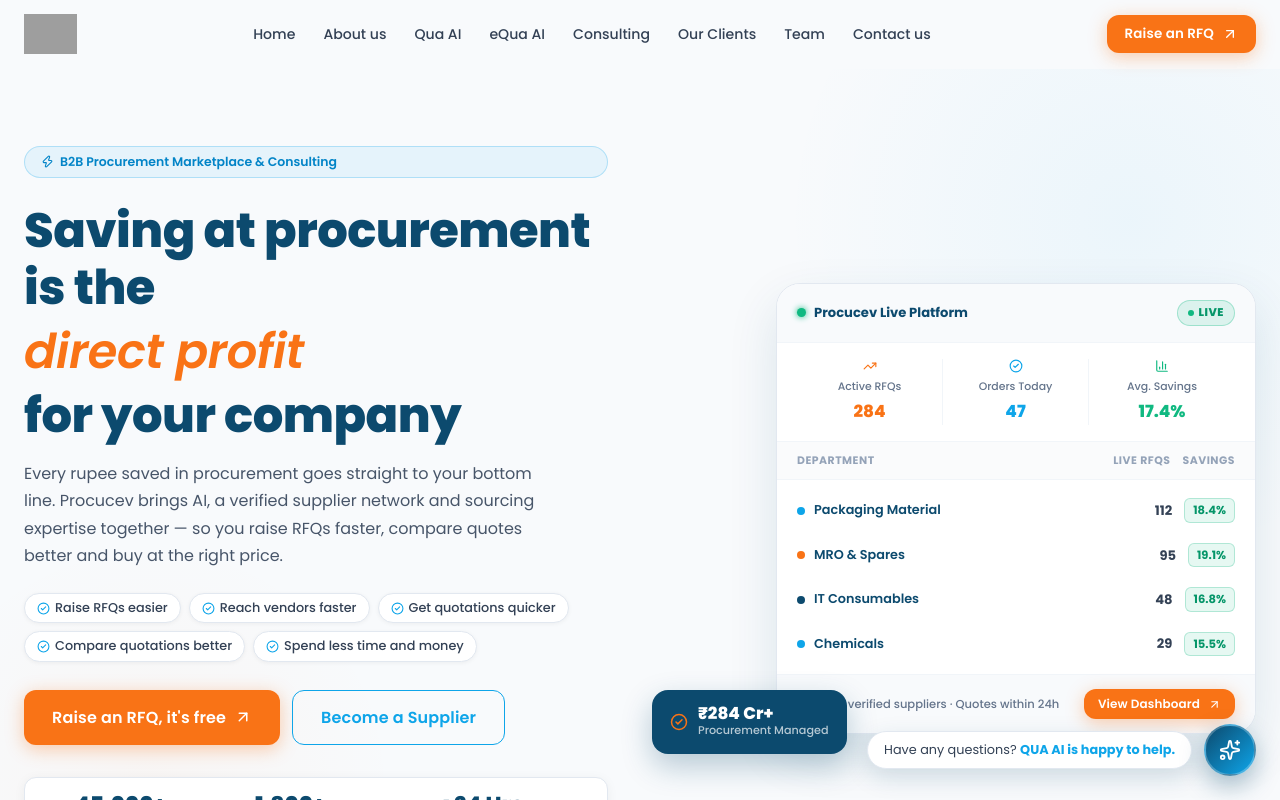
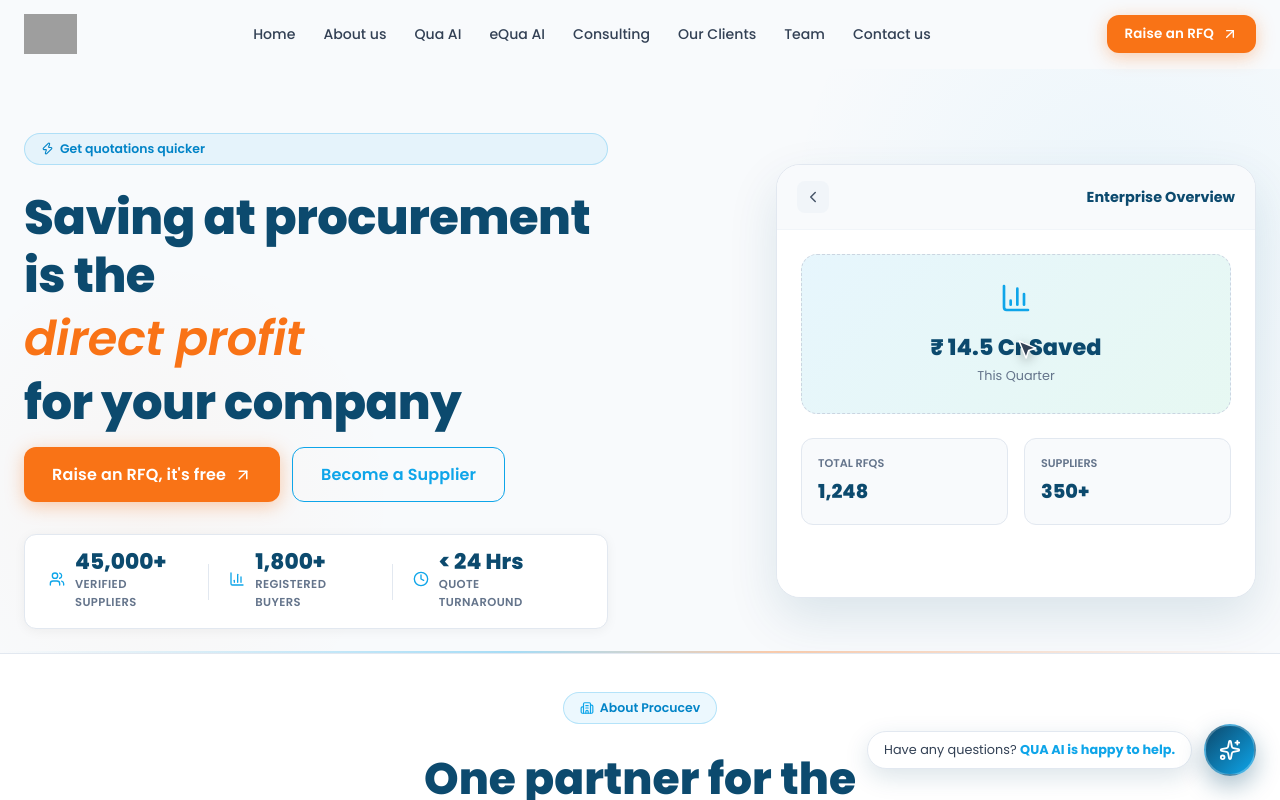
Before and after one commit to Anurag-git04/Procucev_version_02, a React (Vite) app: page / in a window 1280 px wide. Shown: the top 800 px of the page. Built offline with nearby package versions, Linux system fonts and the light colour scheme; grey boxes are pictures that could not be loaded.

Commit message:
changes on october 06

```diff
--- a/src/components/ClientsSection.jsx
+++ b/src/components/ClientsSection.jsx
@@ -66,14 +66,26 @@
           </p>
         </div>
 
-        {/* Brand chips */}
-        <div className="cl-brands-grid">
-          {clients.map((brand, i) => (
-            <div key={i} className="cl-brand-chip">
-              <span className="cl-brand-dot" />
-              <span>{brand}</span>
+        {/* Brand chips Marquee */}
+        <div className="cl-marquee-container">
+          <div className="cl-marquee-track">
+            <div className="cl-marquee-set">
+              {clients.map((brand, i) => (
+                <div key={`a-${i}`} className="cl-brand-chip">
+                  <span className="cl-brand-dot" />
+                  <span>{brand}</span>
+                </div>
+              ))}
             </div>
-          ))}
+            <div className="cl-marquee-set" aria-hidden="true">
+              {clients.map((brand, i) => (
+                <div key={`b-${i}`} className="cl-brand-chip">
+                  <span className="cl-brand-dot" />
+                  <span>{brand}</span>
+                </div>
+              ))}
+            </div>
+          </div>
         </div>
 
         {/* Industries */}
@@ -112,14 +124,38 @@
           border-top: 1px solid #E2E8F0;
         }
 
-        /* Brands */
-        .cl-brands-grid {
+        /* Brands Marquee */
+        .cl-marquee-container {
+          overflow: hidden;
+          width: 100%;
+          margin-bottom: 40px;
           display: flex;
-          flex-wrap: wrap;
-          gap: 10px;
-          justify-content: center;
-          margin-bottom: 40px;
+          position: relative;
+          mask-image: linear-gradient(to right, transparent, black 10%, black 90%, transparent);
+          -webkit-mask-image: linear-gradient(to right, transparent, black 10%, black 90%, transparent);
         }
+
+        .cl-marquee-track {
+          display: flex;
+          gap: 12px;
+        }
+
+        .cl-marquee-set {
+          display: flex;
+          gap: 12px;
+          flex-shrink: 0;
+          animation: marquee 20s linear infinite;
+        }
+
+        .cl-marquee-track:hover .cl-marquee-set {
+          animation-play-state: paused;
+        }
+
+        @keyframes marquee {
+          0% { transform: translateX(0); }
+          100% { transform: translateX(calc(-100% - 12px)); }
+        }
+
         .cl-brand-chip {
           display: flex; align-items: center; gap: 8px;
           background: #F8FAFC;
@@ -129,6 +165,7 @@
           font-size: 0.88rem; font-weight: 700;
           color: #0C4A6E;
           transition: all 0.2s ease;
+          white-space: nowrap;
         }
         .cl-brand-chip:hover {
           border-color: #0EA5E9;
--- a/src/components/VideoHero.jsx
+++ b/src/components/VideoHero.jsx
@@ -1,5 +1,5 @@
 import React, { useState, useEffect } from 'react';
-import { ArrowUpRight, CheckCircle2, TrendingUp, Zap, Users, BarChart3, Clock } from 'lucide-react';
+import { ArrowUpRight, CheckCircle2, TrendingUp, Zap, Users, BarChart3, Clock, ChevronLeft } from 'lucide-react';
 
 export default function VideoHero({ onOpenDemo }) {
   const headlines = [
@@ -24,17 +24,8 @@
   ];
 
   const [activeIdx, setActiveIdx] = useState(0);
-
-  useEffect(() => {
-    const t = setInterval(() => setActiveIdx(i => (i + 1) % headlines.length), 4200);
-    return () => clearInterval(t);
-  }, [headlines.length]);
-
-  const stats = [
-    { label: 'Verified Suppliers', value: '45,000+', icon: <Users size={16} /> },
-    { label: 'Registered Buyers',  value: '1,800+',  icon: <BarChart3 size={16} /> },
-    { label: 'Quote Turnaround',   value: '< 24 Hrs', icon: <Clock size={16} /> },
-  ];
+  const [activeHighlightIdx, setActiveHighlightIdx] = useState(0);
+  const [dashStep, setDashStep] = useState(0);
 
   const highlights = [
     'Raise RFQs easier',
@@ -44,11 +35,57 @@
     'Spend less time and money',
   ];
 
+  useEffect(() => {
+    const t = setInterval(() => setActiveIdx(i => (i + 1) % headlines.length), 4200);
+    return () => clearInterval(t);
+  }, [headlines.length]);
+
+  useEffect(() => {
+    const t2 = setInterval(() => setActiveHighlightIdx(i => (i + 1) % highlights.length), 2500);
+    return () => clearInterval(t2);
+  }, [highlights.length]);
+
+  useEffect(() => {
+    const sequence = [
+      { step: 0, duration: 2000 },
+      { step: 1, duration: 800 },
+      { step: 2, duration: 800 },
+      { step: 3, duration: 300 },
+      { step: 4, duration: 800 },
+      { step: 5, duration: 800 },
+      { step: 6, duration: 300 },
+      { step: 7, duration: 600 },
+      { step: 8, duration: 1500 },
+      { step: 9, duration: 600 },
+      { step: 10, duration: 300 },
+      { step: 11, duration: 600 },
+    ];
+    let i = 0;
+    let t;
+    const run = () => {
+      setDashStep(sequence[i].step);
+      t = setTimeout(() => {
+        i = (i + 1) % sequence.length;
+        run();
+      }, sequence[i].duration);
+    };
+    run();
+    return () => clearTimeout(t);
+  }, []);
+
+  const stats = [
+    { label: 'Verified Suppliers', value: '45,000+', icon: <Users size={16} /> },
+    { label: 'Registered Buyers', value: '1,800+', icon: <BarChart3 size={16} /> },
+    { label: 'Quote Turnaround', value: '< 24 Hrs', icon: <Clock size={16} /> },
+  ];
+
   const liveMetrics = [
     { dept: 'Packaging Material', rfqs: 112, savings: '18.4%', color: '#0EA5E9' },
     { dept: 'MRO & Spares',       rfqs: 95,  savings: '19.1%', color: '#F97316' },
     { dept: 'IT Consumables',     rfqs: 48,  savings: '16.8%', color: '#0C4A6E' },
     { dept: 'Chemicals',          rfqs: 29,  savings: '15.5%', color: '#0EA5E9' },
+    { dept: 'Logistics',          rfqs: 74,  savings: '14.2%', color: '#10B981' },
+    { dept: 'Office Supplies',    rfqs: 31,  savings: '12.0%', color: '#F97316' },
   ];
 
   return (
@@ -65,8 +102,14 @@
         <div className="v2-hero-left">
           {/* Tagline badge */}
           <div className="badge-tag-pill">
-            <Zap size={13} />
-            B2B Procurement Marketplace &amp; Consulting
+            <Zap size={13} style={{ flexShrink: 0 }} />
+            <div className="v2-badge-stage">
+              {highlights.map((h, i) => (
+                <span key={i} className={`v2-badge-slide ${i === activeHighlightIdx ? 'active' : ''}`}>
+                  {h}
+                </span>
+              ))}
+            </div>
           </div>
 
           {/* Rotating Headlines */}
@@ -98,24 +141,6 @@
               );
             })}
           </div>
-
-          {/* Sub-headline */}
-          <p className="v2-hero-sub">
-            Every rupee saved in procurement goes straight to your bottom line. Procucev
-            brings AI, a verified supplier network and sourcing expertise together — so you
-            raise RFQs faster, compare quotes better and buy at the right price.
-          </p>
-
-          {/* Highlight chips */}
-          <div className="v2-chip-strip">
-            {highlights.map((h, i) => (
-              <span key={i} className="v2-chip">
-                <CheckCircle2 size={13} className="chip-icon" />
-                {h}
-              </span>
-            ))}
-          </div>
-
           {/* CTAs */}
           <div className="v2-hero-ctas">
             <button className="btn btn-primary btn-lg" onClick={onOpenDemo} id="hero-rfq-btn">
@@ -146,6 +171,15 @@
         {/* ── Right Column: Live Procurement Dashboard ── */}
         <div className="v2-hero-right" aria-label="Live procurement platform preview">
           <div className="v2-dashboard-card">
+            {/* Animated Cursor */}
+            <div className={`v2-demo-cursor step-${dashStep}`}>
+              <svg width="24" height="24" viewBox="0 0 24 24" fill="none" stroke="currentColor" strokeWidth="2" strokeLinecap="round" strokeLinejoin="round" style={{ fill: '#334155', stroke: '#fff', strokeWidth: 1.5 }}>
+                <path d="M3 3l7.07 16.97 2.51-7.39 7.39-2.51L3 3z"/>
+              </svg>
+            </div>
+
+            {/* Screen 1 */}
+            <div className={`v2-dash-screen-1 ${dashStep >= 7 && dashStep <= 10 ? 'inactive' : 'active'}`}>
               {/* Dashboard header */}
             <div className="v2-dash-header">
               <div className="v2-dash-title-row">
@@ -183,9 +217,17 @@
               <span>Live RFQs</span>
               <span>Savings</span>
             </div>
-            <div className="v2-dash-rows">
-              {liveMetrics.map((m, i) => (
-                <div key={i} className="v2-dash-row" style={{ animationDelay: `${i * 120}ms` }}>
+            <div className="v2-dash-scroll-window">
+              <div className={`v2-dash-rows scroll-step-${dashStep}`}>
+                {liveMetrics.map((m, i) => {
+                  const isHovered = (dashStep === 2 || dashStep === 3) && i === 2;
+                  const isClicked = dashStep === 3 && i === 2;
+                  return (
+                    <div
+                      key={i}
+                      className={`v2-dash-row ${isHovered ? 'simulated-hover' : ''} ${isClicked ? 'simulated-click' : ''}`}
+                      style={{ animationDelay: `${i * 120}ms` }}
+                    >
                       <div className="v2-dept-col">
                         <span className="v2-dept-dot" style={{ background: m.color }} />
                         <span className="v2-dept-name">{m.dept}</span>
@@ -193,20 +235,55 @@
                       <span className="v2-rfq-count">{m.rfqs}</span>
                       <span className="v2-savings-tag">{m.savings}</span>
                     </div>
-              ))}
+                  );
+                })}
+              </div>
             </div>
 
             {/* Footer */}
             <div className="v2-dash-footer">
               <span className="v2-dash-footer-text">45,000+ verified suppliers · Quotes within 24h</span>
-              <button className="v2-dash-action btn btn-primary" onClick={onOpenDemo}>
+              <button
+                className={`v2-dash-action btn btn-primary ${(dashStep === 5 || dashStep === 6) ? 'simulated-btn-hover' : ''} ${dashStep === 6 ? 'simulated-btn-click' : ''}`}
+                onClick={onOpenDemo}
+              >
                 View Dashboard <ArrowUpRight size={13} />
               </button>
             </div>
             </div>
 
+            {/* Screen 2: Inner Dashboard View */}
+            <div className={`v2-dash-screen-2 ${dashStep >= 7 && dashStep <= 10 ? 'active' : ''}`}>
+              <div className="v2-dash-header" style={{ padding: '16px 20px', borderBottom: '1px solid #F1F5F9', display: 'flex', alignItems: 'center', gap: '12px' }}>
+                <div className={`v2-back-btn ${dashStep === 9 || dashStep === 10 ? 'simulated-btn-hover' : ''} ${dashStep === 10 ? 'simulated-btn-click' : ''}`}>
+                  <ChevronLeft size={18} />
+                </div>
+                <div style={{ fontWeight: 700, color: '#0C4A6E', fontSize: '0.9rem' }}>Enterprise Overview</div>
+              </div>
+              <div style={{ padding: '24px' }}>
+                <div style={{ height: '160px', background: 'linear-gradient(135deg, rgba(14,165,233,0.1), rgba(16,185,129,0.1))', borderRadius: '16px', display: 'flex', flexDirection: 'column', alignItems: 'center', justifyContent: 'center', border: '1px dashed #cbd5e1', marginBottom: '24px' }}>
+                  <div style={{ textAlign: 'center' }}>
+                    <BarChart3 size={32} color="#0EA5E9" style={{ margin: '0 auto 8px' }} />
+                    <div style={{ fontSize: '1.4rem', fontWeight: 800, color: '#0C4A6E' }}>₹ 14.5 Cr Saved</div>
+                    <div style={{ fontSize: '0.8rem', color: '#64748B' }}>This Quarter</div>
+                  </div>
+                </div>
+                <div style={{ display: 'grid', gridTemplateColumns: '1fr 1fr', gap: '16px' }}>
+                  <div style={{ background: '#F8FAFC', padding: '16px', borderRadius: '12px', border: '1px solid #E2E8F0' }}>
+                     <div style={{ fontSize: '0.7rem', color: '#64748B', fontWeight: 600, textTransform: 'uppercase' }}>Total RFQs</div>
+                     <div style={{ fontSize: '1.2rem', fontWeight: 800, color: '#0C4A6E', marginTop: '4px' }}>1,248</div>
+                  </div>
+                  <div style={{ background: '#F8FAFC', padding: '16px', borderRadius: '12px', border: '1px solid #E2E8F0' }}>
+                     <div style={{ fontSize: '0.7rem', color: '#64748B', fontWeight: 600, textTransform: 'uppercase' }}>Suppliers</div>
+                     <div style={{ fontSize: '1.2rem', fontWeight: 800, color: '#0C4A6E', marginTop: '4px' }}>350+</div>
+                  </div>
+                </div>
+              </div>
+            </div>
+          </div>
+
           {/* Floating accent card */}
-          <div className="v2-float-card">
+          <div className={`v2-float-card ${dashStep >= 7 && dashStep <= 10 ? 'inactive' : 'active'}`}>
             <CheckCircle2 size={18} className="fc-icon" />
             <div>
               <div className="fc-val">₹284 Cr+</div>
@@ -220,7 +297,7 @@
         /* ── V2 Hero ── */
         .v2-hero {
           position: relative;
-          padding: clamp(3rem, 6vw, 6rem) 0 clamp(3rem, 5vw, 5rem);
+          padding: clamp(2.5rem, 5vw, 4rem) 0 clamp(1rem, 2vw, 1.5rem);
           overflow: hidden;
           background: #F8FAFC;
         }
@@ -325,27 +402,25 @@
           margin-bottom: 24px;
         }
 
-        /* Highlight chips */
-        .v2-chip-strip {
-          display: flex;
-          flex-wrap: wrap;
-          gap: 8px;
-          margin-bottom: 28px;
+        /* Badge Animation */
+        .v2-badge-stage {
+          display: grid;
+          grid-template-areas: "slide";
+          align-items: center;
         }
-        .v2-chip {
-          display: inline-flex;
-          align-items: center;
-          gap: 5px;
-          background: #fff;
-          border: 1px solid #E2E8F0;
-          border-radius: 999px;
-          padding: 4px 12px;
-          font-size: 0.8rem;
-          font-weight: 500;
-          color: #334155;
-          box-shadow: 0 1px 4px rgba(0,0,0,0.05);
+        .v2-badge-slide {
+          grid-area: slide;
+          opacity: 0;
+          transform: translateY(8px);
+          pointer-events: none;
+          transition: opacity 0.4s ease, transform 0.4s ease;
+          white-space: nowrap;
         }
-        .chip-icon { color: #0EA5E9; }
+        .v2-badge-slide.active {
+          opacity: 1;
+          transform: translateY(0);
+          pointer-events: auto;
+        }
 
         /* CTAs */
         .v2-hero-ctas {
@@ -407,6 +482,7 @@
         }
 
         .v2-dashboard-card {
+          position: relative;
           background: #ffffff;
           border: 1px solid #E2E8F0;
           border-radius: 24px;
@@ -415,6 +491,60 @@
           width: 100%;
           max-width: 480px;
         }
+
+        /* Screen Transitions */
+        .v2-dash-screen-1 {
+          transition: opacity 0.5s ease, transform 0.5s ease;
+          background: #fff;
+          width: 100%;
+        }
+        .v2-dash-screen-1.inactive { opacity: 0; transform: translateX(-20px); pointer-events: none; }
+        .v2-dash-screen-1.active { opacity: 1; transform: translateX(0); pointer-events: auto; }
+
+        .v2-dash-screen-2 {
+          position: absolute;
+          top: 0; left: 0; width: 100%; height: 100%;
+          background: #fff;
+          transition: opacity 0.5s ease, transform 0.5s ease;
+          opacity: 0; transform: translateX(20px); pointer-events: none;
+          z-index: 10;
+        }
+        .v2-dash-screen-2.active { opacity: 1; transform: translateX(0); pointer-events: auto; }
+
+        .v2-back-btn {
+          width: 32px; height: 32px;
+          border-radius: 8px;
+          display: flex; align-items: center; justify-content: center;
+          background: #F1F5F9; color: #475569;
+          transition: all 0.2s;
+        }
+        .v2-back-btn.simulated-btn-hover { background: #E2E8F0; color: #0F172A; }
+        .v2-back-btn.simulated-btn-click { transform: scale(0.9); }
+
+        /* Demo Cursor Animation */
+        .v2-demo-cursor {
+          position: absolute;
+          z-index: 50;
+          pointer-events: none;
+          transition: all 0.6s cubic-bezier(0.25, 1, 0.5, 1);
+          top: 110%;
+          left: 90%;
+          opacity: 0;
+          transform: scale(1);
+        }
+        .v2-demo-cursor svg { filter: drop-shadow(0 4px 6px rgba(0,0,0,0.3)); }
+
+        .v2-demo-cursor.step-1 { top: 60%; left: 70%; opacity: 1; }
+        .v2-demo-cursor.step-2 { top: 55%; left: 50%; opacity: 1; }
+        .v2-demo-cursor.step-3 { top: 55%; left: 50%; opacity: 1; transform: scale(0.8); }
+        .v2-demo-cursor.step-4 { top: 75%; left: 60%; opacity: 1; }
+        .v2-demo-cursor.step-5 { top: 88%; left: 78%; opacity: 1; }
+        .v2-demo-cursor.step-6 { top: 88%; left: 78%; opacity: 1; transform: scale(0.8); }
+        .v2-demo-cursor.step-7 { top: 88%; left: 78%; opacity: 0; transform: scale(1); }
+        .v2-demo-cursor.step-8 { top: 40%; left: 50%; opacity: 1; transform: scale(1); }
+        .v2-demo-cursor.step-9 { top: 5%; left: 6%; opacity: 1; transform: scale(1); }
+        .v2-demo-cursor.step-10 { top: 5%; left: 6%; opacity: 1; transform: scale(0.8); }
+        .v2-demo-cursor.step-11 { top: 5%; left: 6%; opacity: 0; transform: scale(1); }
 
         .v2-dash-header {
           display: flex;
@@ -491,7 +621,27 @@
           background: #FAFBFC;
         }
 
-        .v2-dash-rows { padding: 8px 0; }
+        .v2-dash-scroll-window {
+          max-height: 176px;
+          overflow: hidden;
+          position: relative;
+        }
+        .v2-dash-rows {
+          padding: 8px 0;
+          transition: transform 0.6s cubic-bezier(0.25, 1, 0.5, 1);
+        }
+        .v2-dash-rows.scroll-step-1,
+        .v2-dash-rows.scroll-step-2,
+        .v2-dash-rows.scroll-step-3 {
+          transform: translateY(-44px);
+        }
+        .v2-dash-rows.scroll-step-4,
+        .v2-dash-rows.scroll-step-5,
+        .v2-dash-rows.scroll-step-6,
+        .v2-dash-rows.scroll-step-7 {
+          transform: translateY(-88px);
+        }
+
         .v2-dash-row {
           display: grid;
           grid-template-columns: 1fr auto auto;
@@ -499,9 +649,10 @@
           align-items: center;
           padding: 10px 20px;
           animation: fadeUp 0.42s ease both;
-          transition: background 0.2s;
+          transition: background 0.2s, transform 0.1s;
         }
-        .v2-dash-row:hover { background: #F8FAFC; }
+        .v2-dash-row:hover, .v2-dash-row.simulated-hover { background: #F1F5F9; }
+        .v2-dash-row.simulated-click { background: #E2E8F0; transform: scale(0.98); }
         @keyframes fadeUp {
           from { opacity: 0; transform: translateY(8px); }
           to   { opacity: 1; transform: translateY(0); }
@@ -529,7 +680,20 @@
           gap: 12px;
         }
         .v2-dash-footer-text { font-size: 0.72rem; color: #64748B; font-weight: 500; }
-        .v2-dash-action { font-size: 0.75rem; padding: 6px 14px; }
+        .v2-dash-action {
+          font-size: 0.75rem;
+          padding: 6px 14px;
+          transition: all 0.2s;
+        }
+        .v2-dash-action.simulated-btn-hover {
+          background: #EA6C00;
+          transform: translateY(-2px);
+          box-shadow: 0 8px 24px rgba(249, 115, 22, 0.45);
+        }
+        .v2-dash-action.simulated-btn-click {
+          transform: translateY(-1px);
+          background: #CC5A00;
+        }
 
         /* Floating accent card */
         .v2-float-card {
@@ -545,6 +709,11 @@
           border-radius: 16px;
           box-shadow: 0 12px 30px rgba(12,74,110,0.28);
           animation: floatY 3.5s ease-in-out infinite alternate;
+          transition: opacity 0.5s ease;
+        }
+        .v2-float-card.inactive {
+          opacity: 0;
+          pointer-events: none;
         }
         @keyframes floatY {
           0%   { transform: translateY(0px); }
--- a/src/index.css
+++ b/src/index.css
@@ -89,7 +89,7 @@
 }
 
 .section {
-  padding: clamp(4rem, 8vw, 8rem) 0;
+  padding: clamp(1.5rem, 3vw, 2.5rem) 0;
 }
 
 /* ── Buttons ── */
```
Lines whose indentation alone changed are shown as unchanged.
